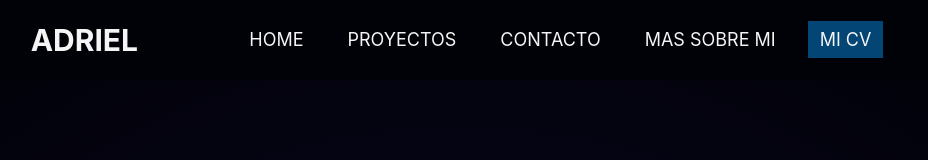
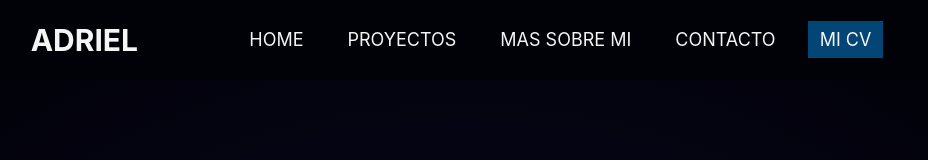
Before and after one commit to adrionbass/my-portfolio, a React (Vite) app: page / in a window 1280 px wide. Shown: the top 160 px of the page, without its empty margins (178-1106 px from the left). Built offline with nearby package versions, Linux system fonts and the light colour scheme.

Commit message:
17/2/2023c

```diff
--- a/src/components/Navbar.jsx
+++ b/src/components/Navbar.jsx
@@ -33,10 +33,10 @@ export default function Navbar(props) {
             <a className="nav-menu-link">Proyectos</a>
           </li>
           <li className="nav-menu-item">
-            <a className="nav-menu-link">Contacto</a>
+            <a className="nav-menu-link">Mas sobre mi</a>
           </li>
           <li className="nav-menu-item">
-            <a className="nav-menu-link">Mas sobre mi</a>
+            <a className="nav-menu-link">Contacto</a>
           </li>
           <li className="nav-menu-item">
             <a href="https://drive.google.com/file/d/1Yn6DRmrvu1zjo-cM-NAfAYm7yyAcLFBV/view?usp=sharing" className="nav-menu-link nav-menu-link_active" target="_blank">MI CV</a>
```
